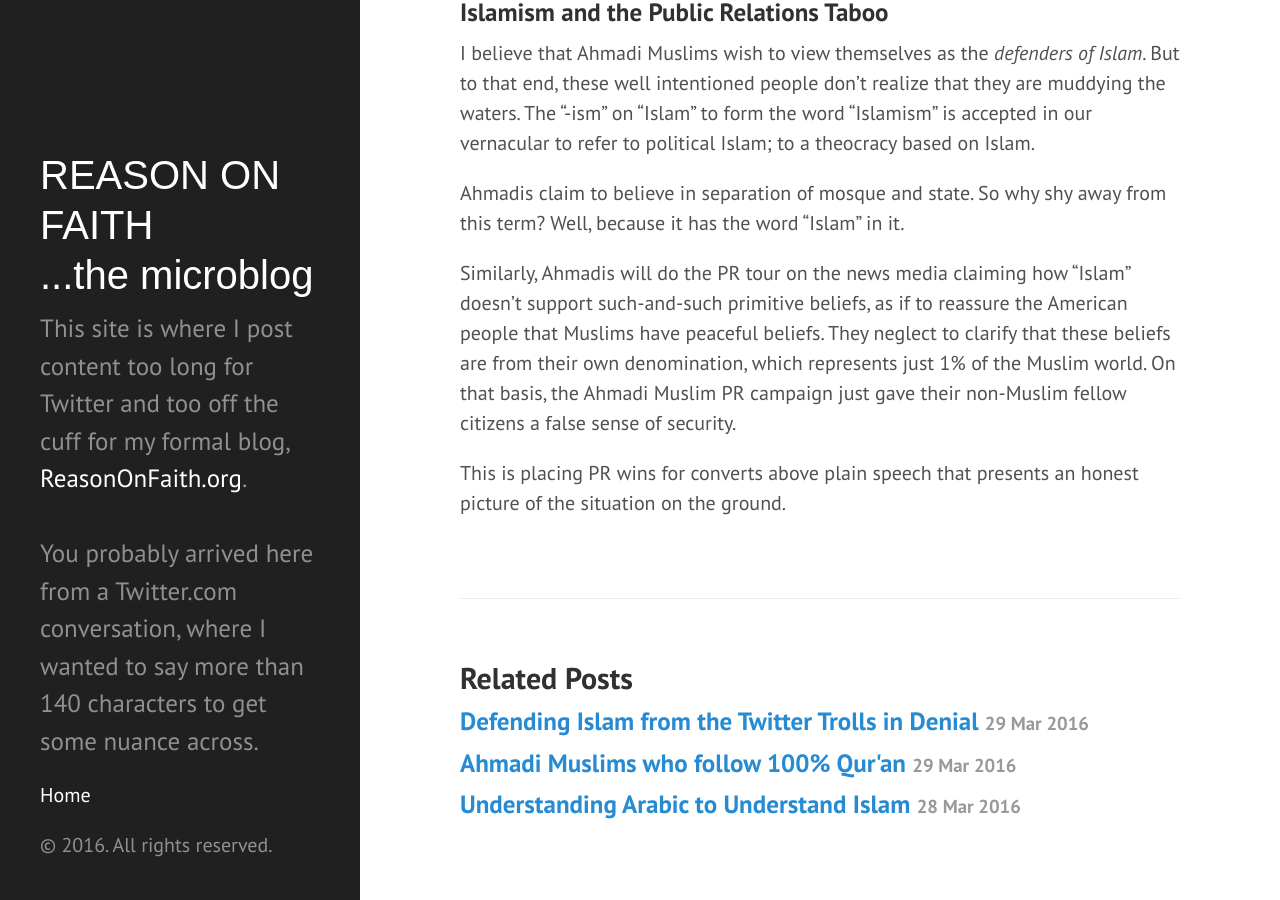
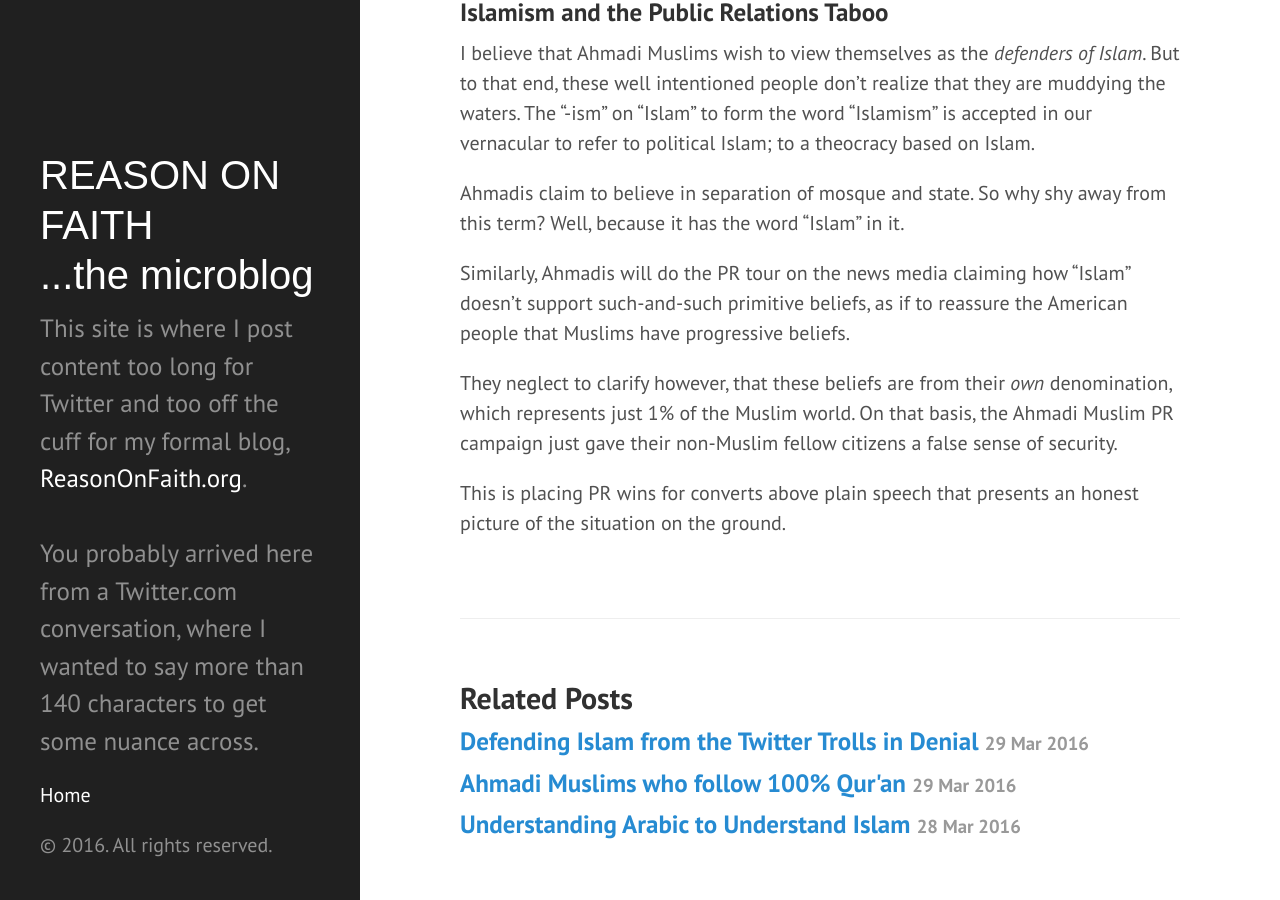
Before and after one commit to ReasonOnFaith/ReasonOnFaith.github.io, a Jekyll site: the page built from _posts/2016-03-29-the-mrm-and-the-true-islam-campaigns.markdown, in a window 1280 px wide and 900 px high, scrolled down 3196 px. Built offline with Jekyll 4.4.1, drawn with Linux system fonts in a browser that asks for light colours.

Commit message:
Post update: The MRM and the True Islam Campaigns

```diff
--- a/_posts/2016-03-29-the-mrm-and-the-true-islam-campaigns.markdown
+++ b/_posts/2016-03-29-the-mrm-and-the-true-islam-campaigns.markdown
@@ -63,6 +63,8 @@ I believe that Ahmadi Muslims wish to view themselves as the _defenders of Islam
 
 Ahmadis claim to believe in separation of mosque and state. So why shy away from this term? Well, because it has the word "Islam" in it.
 
-Similarly, Ahmadis will do the PR tour on the news media claiming how "Islam" doesn't support such-and-such primitive beliefs, as if to reassure the American people that Muslims have peaceful beliefs. They neglect to clarify that these beliefs are from their own denomination, which represents just 1% of the Muslim world. On that basis, the Ahmadi Muslim PR campaign just gave their non-Muslim fellow citizens a false sense of security.
+Similarly, Ahmadis will do the PR tour on the news media claiming how "Islam" doesn't support such-and-such primitive beliefs, as if to reassure the American people that Muslims have progressive beliefs.
+
+They neglect to clarify however, that these beliefs are from their _own_ denomination, which represents just 1% of the Muslim world. On that basis, the Ahmadi Muslim PR campaign just gave their non-Muslim fellow citizens a false sense of security.
 
 This is placing PR wins for converts above plain speech that presents an honest picture of the situation on the ground.
```
